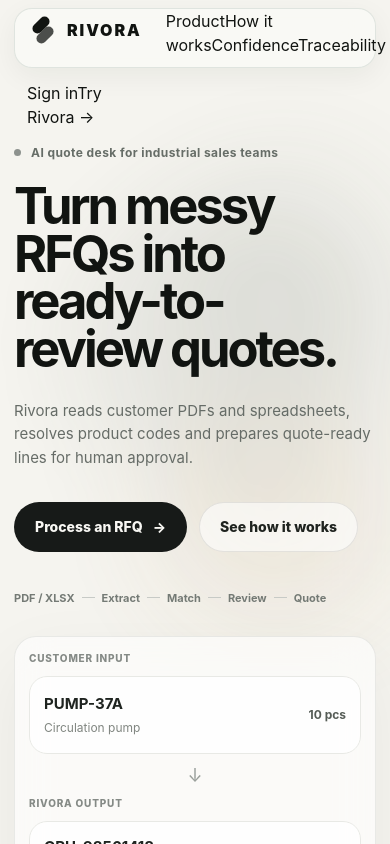
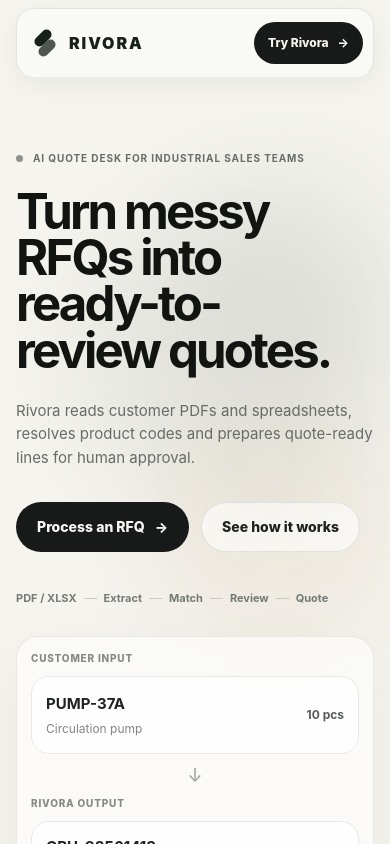
Before and after one commit to miromnb-coder/Rivora, a Next.js app: page / in a window 390 px wide. Shown: the top 844 px of the page. Built offline with nearby package versions, Linux system fonts and the light colour scheme.

Commit message:
Polish homepage v2 spacing and typography

```diff
--- a/app/globals.css
+++ b/app/globals.css
@@ -4059,3 +4059,323 @@
     font-size: 14px;
   }
 }
+
+
+/* Homepage v2 — navigation, footer and global rhythm polish */
+.minimal-direction {
+  --page-max: 1240px;
+  --page-gutter: clamp(20px, 4vw, 48px);
+  --section-y: clamp(96px, 10vw, 148px);
+  --text-main: #171b18;
+  --text-muted: #6f756f;
+  --line: #dfe2dd;
+}
+
+.minimal-direction .marketing-shell {
+  width: min(var(--page-max), calc(100% - (var(--page-gutter) * 2)));
+  margin-inline: auto;
+}
+
+.minimal-direction .v2-section {
+  padding-top: var(--section-y);
+  padding-bottom: var(--section-y);
+}
+
+.minimal-direction .v2-section-copy {
+  margin-bottom: clamp(42px, 5vw, 68px);
+}
+
+.minimal-direction .v2-section-copy h2 {
+  max-width: 880px;
+  font-size: clamp(44px, 5.2vw, 74px);
+  line-height: .97;
+  letter-spacing: -.052em;
+  text-wrap: balance;
+}
+
+.minimal-direction .v2-section-copy p {
+  max-width: 620px;
+  margin-top: 20px;
+  color: var(--text-muted);
+  font-size: 16px;
+  line-height: 1.58;
+}
+
+.minimal-direction .v2-section-label,
+.minimal-direction .minimal-kicker {
+  font-size: 10px;
+  letter-spacing: .09em;
+  text-transform: uppercase;
+}
+
+.nav-v2 {
+  min-height: 82px;
+  display: grid;
+  grid-template-columns: auto 1fr auto;
+  align-items: center;
+  gap: 28px;
+  border-bottom: 1px solid rgba(22,26,23,.055);
+}
+
+.nav-v2-brand {
+  display: inline-flex;
+  color: #172019;
+}
+
+.nav-v2-links {
+  display: flex;
+  align-items: center;
+  justify-content: center;
+  gap: 30px;
+}
+
+.nav-v2-links a,
+.nav-v2-signin {
+  color: #626963;
+  font-size: 12px;
+  font-weight: 700;
+  text-decoration: none;
+  transition: color .18s ease;
+}
+
+.nav-v2-links a:hover,
+.nav-v2-signin:hover {
+  color: #171b18;
+}
+
+.nav-v2-actions {
+  display: flex;
+  align-items: center;
+  gap: 16px;
+}
+
+.nav-v2-signin {
+  display: inline-flex;
+  min-height: 42px;
+  align-items: center;
+}
+
+.nav-v2-cta {
+  min-height: 44px;
+  padding: 0 17px;
+  border-radius: 999px;
+  display: inline-flex;
+  align-items: center;
+  gap: 9px;
+  background: #171a18;
+  color: #f6f4ef;
+  font-size: 12px;
+  font-weight: 800;
+  transition: transform .18s ease, background .18s ease;
+}
+
+.nav-v2-cta:hover {
+  transform: translateY(-1px);
+  background: #0f1210;
+}
+
+.minimal-direction .minimal-hero {
+  border-bottom-color: rgba(22,26,23,.055);
+}
+
+.minimal-direction .minimal-hero-inner {
+  padding-top: clamp(88px, 9vw, 124px);
+  padding-bottom: clamp(76px, 8vw, 108px);
+}
+
+.minimal-direction .minimal-hero-copy h1 {
+  max-width: 780px;
+  font-size: clamp(56px, 6.1vw, 92px);
+  line-height: .94;
+  letter-spacing: -.058em;
+}
+
+.minimal-direction .minimal-hero-copy > p {
+  max-width: 650px;
+  font-size: 17px;
+  line-height: 1.58;
+}
+
+.footer-v2-wrap {
+  padding-top: 22px;
+  padding-bottom: 34px;
+}
+
+.footer-v2 {
+  border-top: 1px solid #dfe2dd;
+  padding-top: 54px;
+}
+
+.footer-v2-top {
+  display: grid;
+  grid-template-columns: minmax(0,1.15fr) minmax(460px,.85fr);
+  gap: 80px;
+  padding-bottom: 62px;
+}
+
+.footer-v2-brand p {
+  max-width: 420px;
+  margin-top: 22px;
+  color: #747a75;
+  font-size: 13px;
+  line-height: 1.6;
+}
+
+.footer-v2-links {
+  display: grid;
+  grid-template-columns: repeat(3, 1fr);
+  gap: 34px;
+}
+
+.footer-v2-links > div {
+  display: flex;
+  flex-direction: column;
+  gap: 11px;
+}
+
+.footer-v2-links > div > span {
+  margin-bottom: 5px;
+  color: #8d928e;
+  font-size: 9px;
+  font-weight: 850;
+  letter-spacing: .08em;
+  text-transform: uppercase;
+}
+
+.footer-v2-links a {
+  color: #4f5650;
+  font-size: 12px;
+  font-weight: 650;
+  text-decoration: none;
+  transition: color .18s ease;
+}
+
+.footer-v2-links a:hover {
+  color: #171b18;
+}
+
+.footer-v2-bottom {
+  min-height: 62px;
+  border-top: 1px solid #e5e7e3;
+  display: grid;
+  grid-template-columns: 1fr auto 1fr;
+  align-items: center;
+  gap: 24px;
+  color: #8c918d;
+  font-size: 9px;
+  font-weight: 700;
+}
+
+.footer-v2-bottom > div {
+  display: flex;
+  gap: 22px;
+}
+
+.footer-v2-bottom > span:last-child {
+  justify-self: end;
+}
+
+.minimal-direction .final-cta-v2 {
+  padding-top: clamp(22px, 3vw, 44px);
+  padding-bottom: clamp(68px, 7vw, 96px);
+}
+
+.minimal-direction .final-cta-v2-card {
+  min-height: 500px;
+}
+
+.minimal-direction .final-cta-v2 h2 {
+  max-width: 790px;
+  font-size: clamp(50px, 5.8vw, 82px);
+}
+
+@media (max-width: 980px) {
+  .nav-v2 {
+    grid-template-columns: 1fr auto;
+  }
+
+  .nav-v2-links {
+    display: none;
+  }
+
+  .footer-v2-top {
+    grid-template-columns: 1fr;
+    gap: 48px;
+  }
+}
+
+@media (max-width: 720px) {
+  .minimal-direction {
+    --page-gutter: 16px;
+    --section-y: 88px;
+  }
+
+  .nav-v2 {
+    min-height: 70px;
+    gap: 16px;
+  }
+
+  .nav-v2-actions {
+    gap: 10px;
+  }
+
+  .nav-v2-signin {
+    display: none;
+  }
+
+  .nav-v2-cta {
+    min-height: 42px;
+    padding-inline: 14px;
+  }
+
+  .minimal-direction .minimal-hero-inner {
+    padding-top: 66px;
+    padding-bottom: 54px;
+  }
+
+  .minimal-direction .minimal-hero-copy h1 {
+    font-size: clamp(43px, 12.6vw, 60px);
+  }
+
+  .minimal-direction .minimal-hero-copy > p {
+    font-size: 15px;
+  }
+
+  .minimal-direction .v2-section-copy h2 {
+    font-size: clamp(39px, 11.2vw, 54px);
+  }
+
+  .minimal-direction .v2-section-copy p {
+    font-size: 15px;
+  }
+
+  .footer-v2 {
+    padding-top: 42px;
+  }
+
+  .footer-v2-top {
+    gap: 42px;
+    padding-bottom: 44px;
+  }
+
+  .footer-v2-links {
+    grid-template-columns: 1fr 1fr;
+    row-gap: 34px;
+  }
+
+  .footer-v2-bottom {
+    grid-template-columns: 1fr;
+    gap: 12px;
+    padding: 22px 0 4px;
+  }
+
+  .footer-v2-bottom > span:last-child {
+    justify-self: start;
+  }
+}
+
+@media (max-width: 460px) {
+  .footer-v2-links {
+    grid-template-columns: 1fr;
+  }
+}
```
